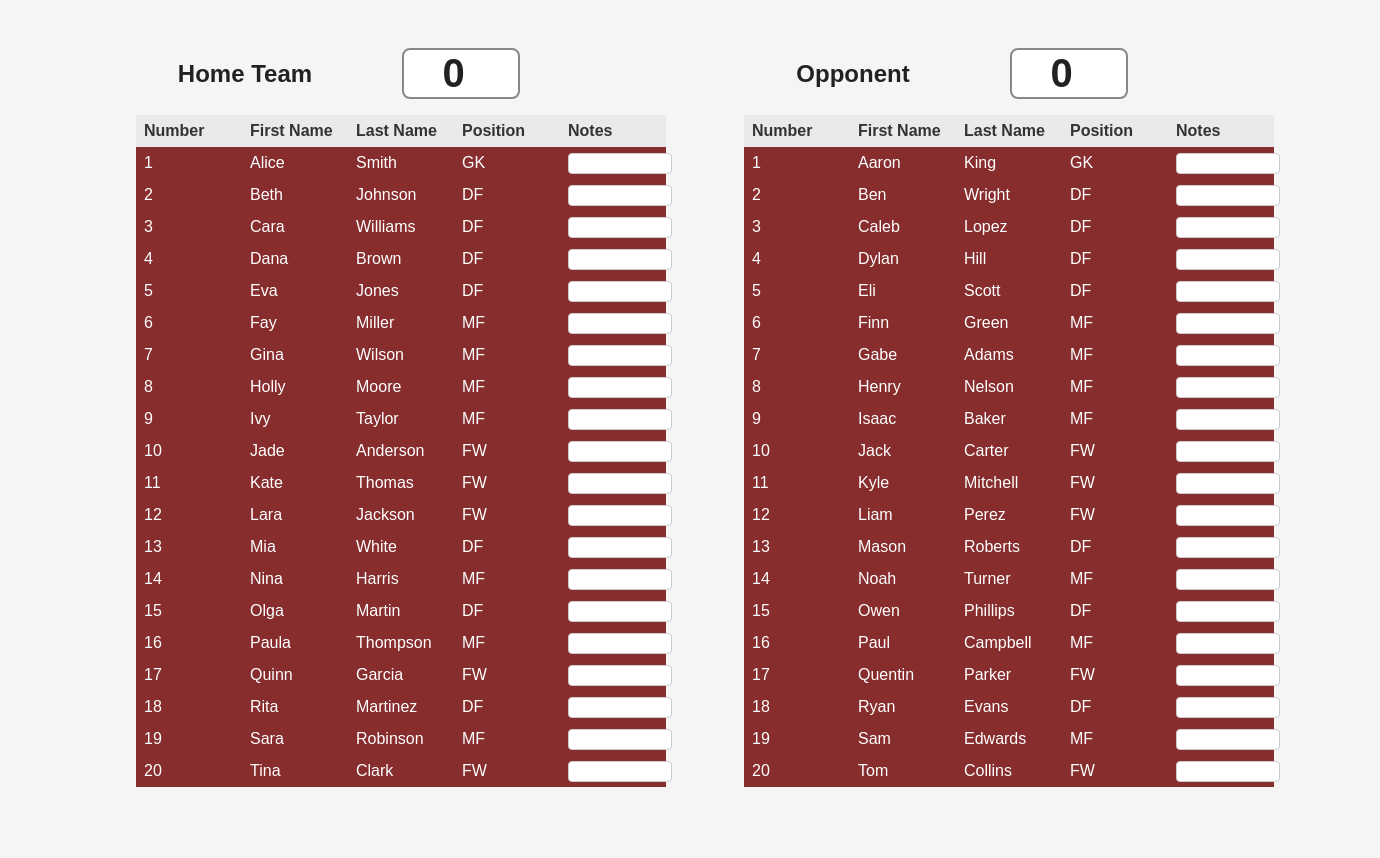
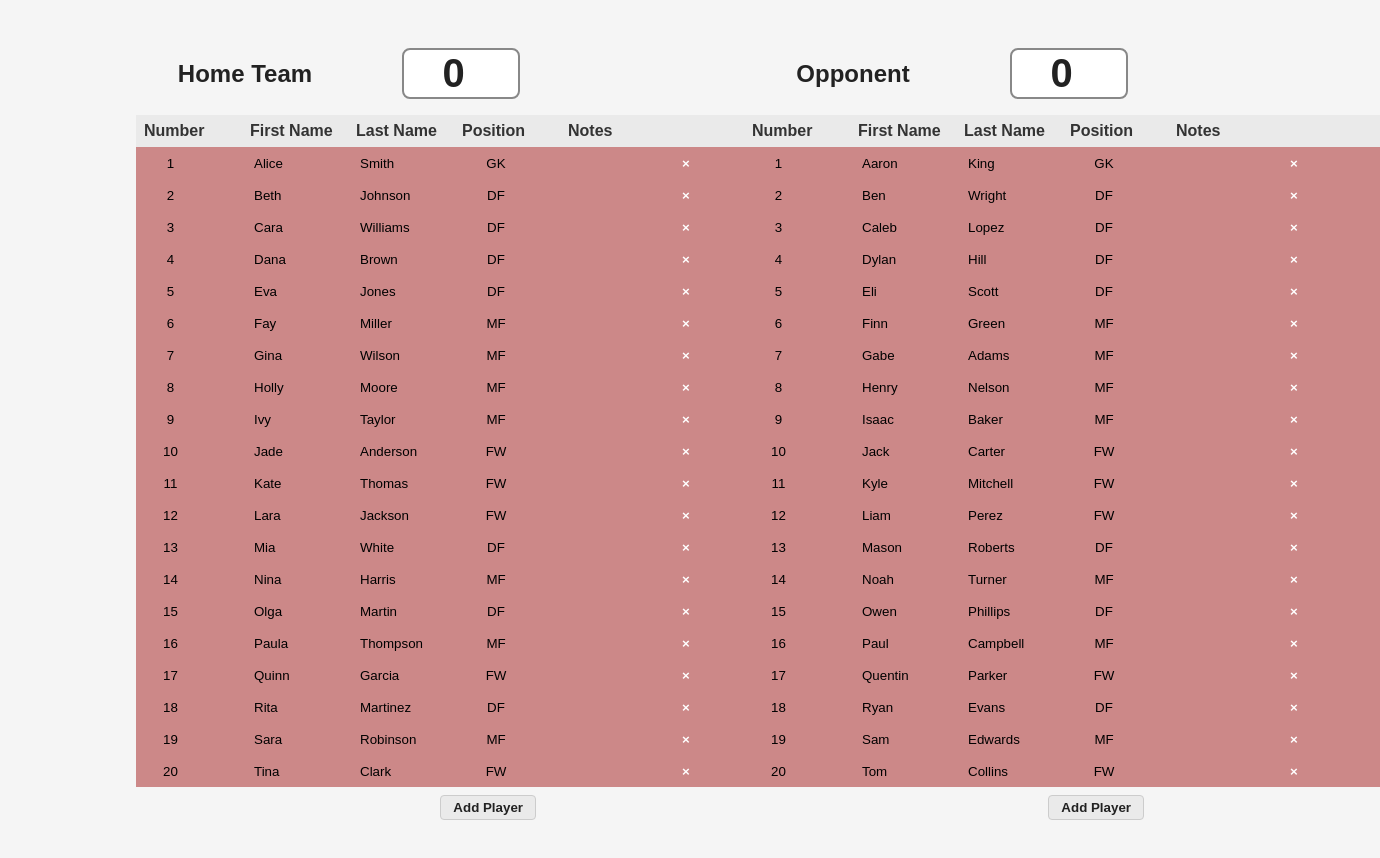
Before and after one commit to kenahoo/announcer, a React (Create React App) app in the folder announcer-app/: page / in a window 1280 px wide. Shown: the top 858 px of the page, 1380 px wide, since content can reach past the window. Built offline with nearby package versions, Linux system fonts and the light colour scheme.

Commit message:
Roster spreadsheet: editable player info, add/remove, spreadsheet-style inputs, improved colors

```diff
--- a/announcer-app/src/App.js
+++ b/announcer-app/src/App.js
@@ -48,7 +48,7 @@ const initialOpponentRoster = [
   { number: 20, firstName: 'Tom', lastName: 'Collins', position: 'FW', scores: '' }
 ];
 
-function Roster({ teamName, onTeamNameChange, score, onScoreChange, players, status, toggleStatus, handleScoreChange }) {
+function Roster({ teamName, onTeamNameChange, score, onScoreChange, players, status, toggleStatus, handlePlayerChange, handleRemovePlayer, handleAddPlayer }) {
   return (
     <div className="roster">
       <div className="team-header" style={{ display: 'flex', alignItems: 'center', justifyContent: 'center', marginBottom: '16px', gap: '32px' }}>
@@ -57,16 +57,7 @@ function Roster({ teamName, onTeamNameChange, score, onScoreChange, players, sta
           value={teamName}
           onChange={onTeamNameChange}
           className="team-name-input"
-          style={{
-            fontSize: '1.5em',
-            fontWeight: 'bold',
-            textAlign: 'center',
-            flex: 1,
-            minWidth: '120px',
-            border: 'none',
-            background: 'transparent',
-            color: '#222'
-          }}
+          style={{ fontSize: '1.5em', fontWeight: 'bold', textAlign: 'center', flex: 1, minWidth: '120px', border: 'none', background: 'transparent', color: '#222' }}
           placeholder="Team Name"
         />
         <input
@@ -75,17 +66,7 @@ function Roster({ teamName, onTeamNameChange, score, onScoreChange, players, sta
           onChange={onScoreChange}
           className="team-score-input"
           min={0}
-          style={{
-            fontSize: '2.5em',
-            fontWeight: 'bold',
-            width: '110px',
-            textAlign: 'center',
-            borderRadius: '8px',
-            border: '2px solid #888',
-            background: '#fff',
-            color: '#222',
-            margin: '0 16px',
-          }}
+          style={{ fontSize: '2.5em', fontWeight: 'bold', width: '110px', textAlign: 'center', borderRadius: '8px', border: '2px solid #888', background: '#fff', color: '#222', margin: '0 16px' }}
           aria-label="Team Score"
         />
       </div>
@@ -97,44 +78,87 @@ function Roster({ teamName, onTeamNameChange, score, onScoreChange, players, sta
             <th>Last Name</th>
             <th>Position</th>
             <th>Notes</th>
+            <th></th>
           </tr>
         </thead>
         <tbody>
           {players.sort((a, b) => a.number - b.number).map((player, idx) => (
             <tr
               key={player.number}
-              style={{
-                backgroundColor: status[player.number] ? 'green' : '#872d2d', // softer red
-                color: 'white',
-                cursor: 'pointer'
-              }}
+              style={{ backgroundColor: status[player.number] ? 'green' : '#c88', color: 'white', cursor: 'pointer' }}
               onClick={e => {
-                if (e.target.tagName !== 'INPUT') toggleStatus(player.number);
+                if (e.target.tagName !== 'INPUT' && e.target.tagName !== 'BUTTON') toggleStatus(player.number);
               }}
             >
-              <td>{player.number}</td>
-              <td>{player.firstName}</td>
-              <td>{player.lastName}</td>
-              <td>{player.position}</td>
+              <td>
+                <input
+                  type="number"
+                  value={player.number}
+                  onChange={e => handlePlayerChange(idx, 'number', e.target.value)}
+                  style={{ width: '60px', color: 'black', background: 'transparent', border: 'none', borderRadius: '0', padding: '2px 4px', textAlign: 'center' }}
+                />
+              </td>
+              <td>
+                <input
+                  type="text"
+                  value={player.firstName}
+                  onChange={e => handlePlayerChange(idx, 'firstName', e.target.value)}
+                  style={{ width: '100%', color: 'black', background: 'transparent', border: 'none', borderRadius: '0', padding: '2px 4px' }}
+                />
+              </td>
+              <td>
+                <input
+                  type="text"
+                  value={player.lastName}
+                  onChange={e => handlePlayerChange(idx, 'lastName', e.target.value)}
+                  style={{ width: '100%', color: 'black', background: 'transparent', border: 'none', borderRadius: '0', padding: '2px 4px' }}
+                />
+              </td>
+              <td>
+                <input
+                  type="text"
+                  value={player.position}
+                  onChange={e => handlePlayerChange(idx, 'position', e.target.value)}
+                  style={{ width: '60px', color: 'black', background: 'transparent', border: 'none', borderRadius: '0', padding: '2px 4px', textAlign: 'center' }}
+                />
+              </td>
               <td>
                 <input
                   type="text"
                   value={player.scores}
-                  onChange={e => handleScoreChange(idx, e.target.value)}
-                  style={{ width: '100%', color: 'black', background: 'white', borderRadius: '4px', border: '1px solid #ccc', padding: '2px 6px' }}
+                  onChange={e => handlePlayerChange(idx, 'scores', e.target.value)}
+                  style={{ width: '100%', color: 'black', background: 'transparent', border: 'none', borderRadius: '0', padding: '2px 6px' }}
                   onClick={e => e.stopPropagation()}
                 />
+              </td>
+              <td>
+                <button
+                  type="button"
+                  onClick={e => { e.stopPropagation(); handleRemovePlayer(idx); }}
+                  style={{ background: 'transparent', color: '#fff', border: 'none', borderRadius: '0', padding: '2px 8px', cursor: 'pointer', fontWeight: 'bold' }}
+                  aria-label="Remove Player"
+                >
+                  ×
+                </button>
               </td>
             </tr>
           ))}
         </tbody>
       </table>
+      <div style={{ textAlign: 'right', marginTop: '8px' }}>
+        <button
+          type="button"
+          onClick={handleAddPlayer}
+          style={{ background: '#eaeaea', color: '#222', border: '1px solid #ccc', borderRadius: '4px', padding: '4px 12px', cursor: 'pointer', fontWeight: 'bold' }}
+        >
+          Add Player
+        </button>
+      </div>
     </div>
   );
 }
 
 function App() {
-  // Track status: true = on field (green), false = bench (red)
   const [homeStatus, setHomeStatus] = useState({});
   const [opponentStatus, setOpponentStatus] = useState({});
   const [homeRoster, setHomeRoster] = useState(initialHomeRoster);
@@ -151,18 +175,39 @@ function App() {
     setOpponentStatus(prev => ({ ...prev, [num]: !prev[num] }));
   };
 
-  const handleHomeScoreChange = (idx, value) => {
+  // Generalized player change handler
+  const handleHomePlayerChange = (idx, field, value) => {
     setHomeRoster(prev => {
       const updated = [...prev];
-      updated[idx] = { ...updated[idx], scores: value };
+      updated[idx] = { ...updated[idx], [field]: field === 'number' ? Number(value) : value };
       return updated;
     });
   };
-  const handleOpponentScoreChange = (idx, value) => {
+  const handleOpponentPlayerChange = (idx, field, value) => {
     setOpponentRoster(prev => {
       const updated = [...prev];
+      updated[idx] = { ...updated[idx], [field]: field === 'number' ? Number(value) : value };
       updated[idx] = { ...updated[idx], scores: value };
-      return updated;
+    });
+  };
+  // Remove player
+  const handleRemoveHomePlayer = (idx) => {
+    setHomeRoster(prev => prev.filter((_, i) => i !== idx));
+  };
+  const handleRemoveOpponentPlayer = (idx) => {
+    setOpponentRoster(prev => prev.filter((_, i) => i !== idx));
+  };
+  // Add player
+  const handleAddHomePlayer = () => {
+    setHomeRoster(prev => {
+      const nextNumber = prev.length > 0 ? Math.max(...prev.map(p => p.number)) + 1 : 1;
+      return [...prev, { number: nextNumber, firstName: '', lastName: '', position: '', scores: '' }];
+    });
+  };
+  const handleAddOpponentPlayer = () => {
+    setOpponentRoster(prev => {
+      const nextNumber = prev.length > 0 ? Math.max(...prev.map(p => p.number)) + 1 : 1;
+      return [...prev, { number: nextNumber, firstName: '', lastName: '', position: '', scores: '' }];
     });
   };
 
@@ -176,8 +221,9 @@ function App() {
         players={homeRoster}
         status={homeStatus}
         toggleStatus={toggleHomeStatus}
-        handleScoreChange={handleHomeScoreChange}
-        isHome={true}
+        handlePlayerChange={handleHomePlayerChange}
+        handleRemovePlayer={handleRemoveHomePlayer}
+        handleAddPlayer={handleAddHomePlayer}
       />
       <Roster
         teamName={opponentTeamName}
@@ -187,8 +233,9 @@ function App() {
         players={opponentRoster}
         status={opponentStatus}
         toggleStatus={toggleOpponentStatus}
-        handleScoreChange={handleOpponentScoreChange}
-        isHome={false}
+        handlePlayerChange={handleOpponentPlayerChange}
+        handleRemovePlayer={handleRemoveOpponentPlayer}
+        handleAddPlayer={handleAddOpponentPlayer}
       />
     </div>
   );
```
